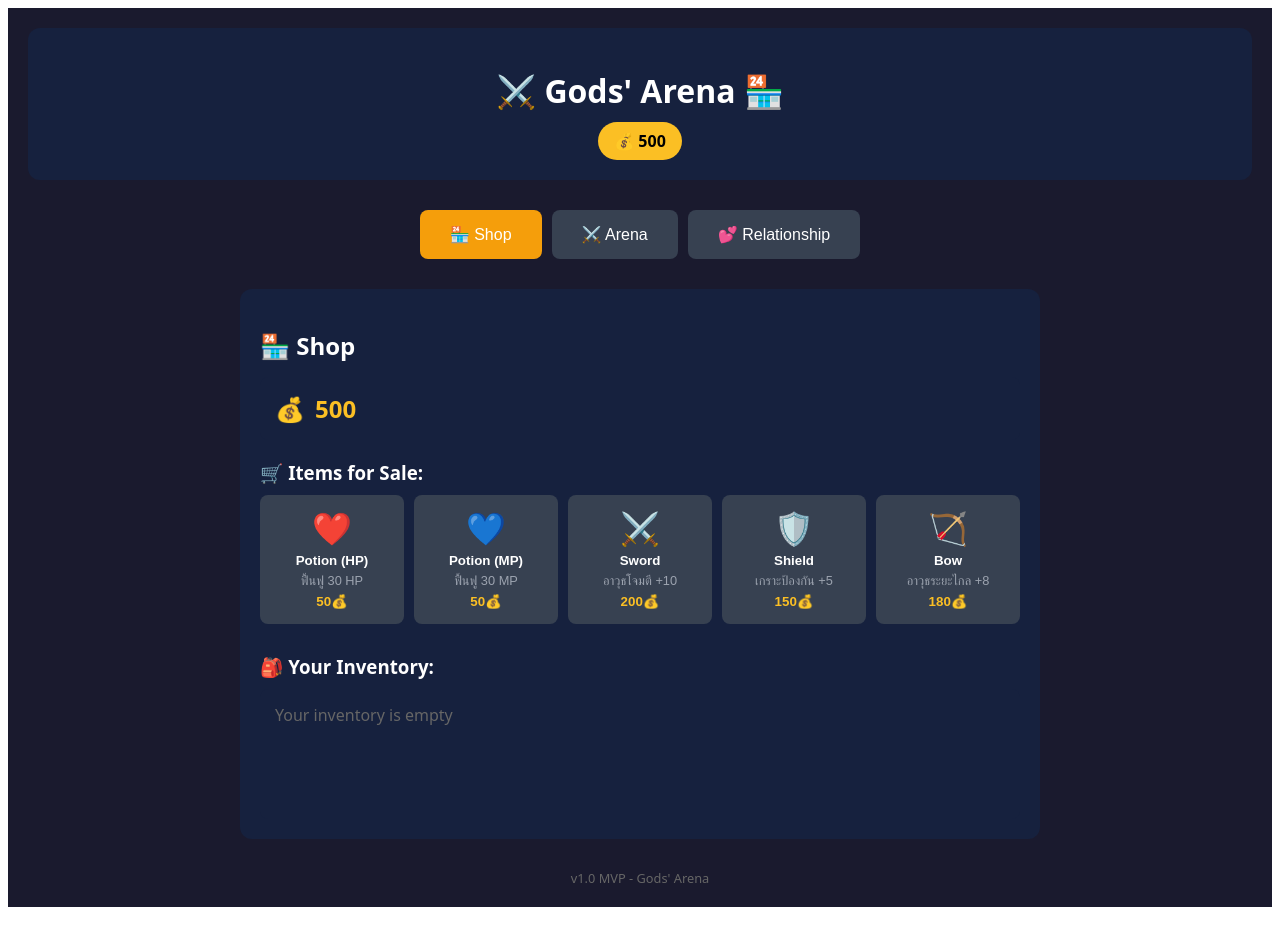
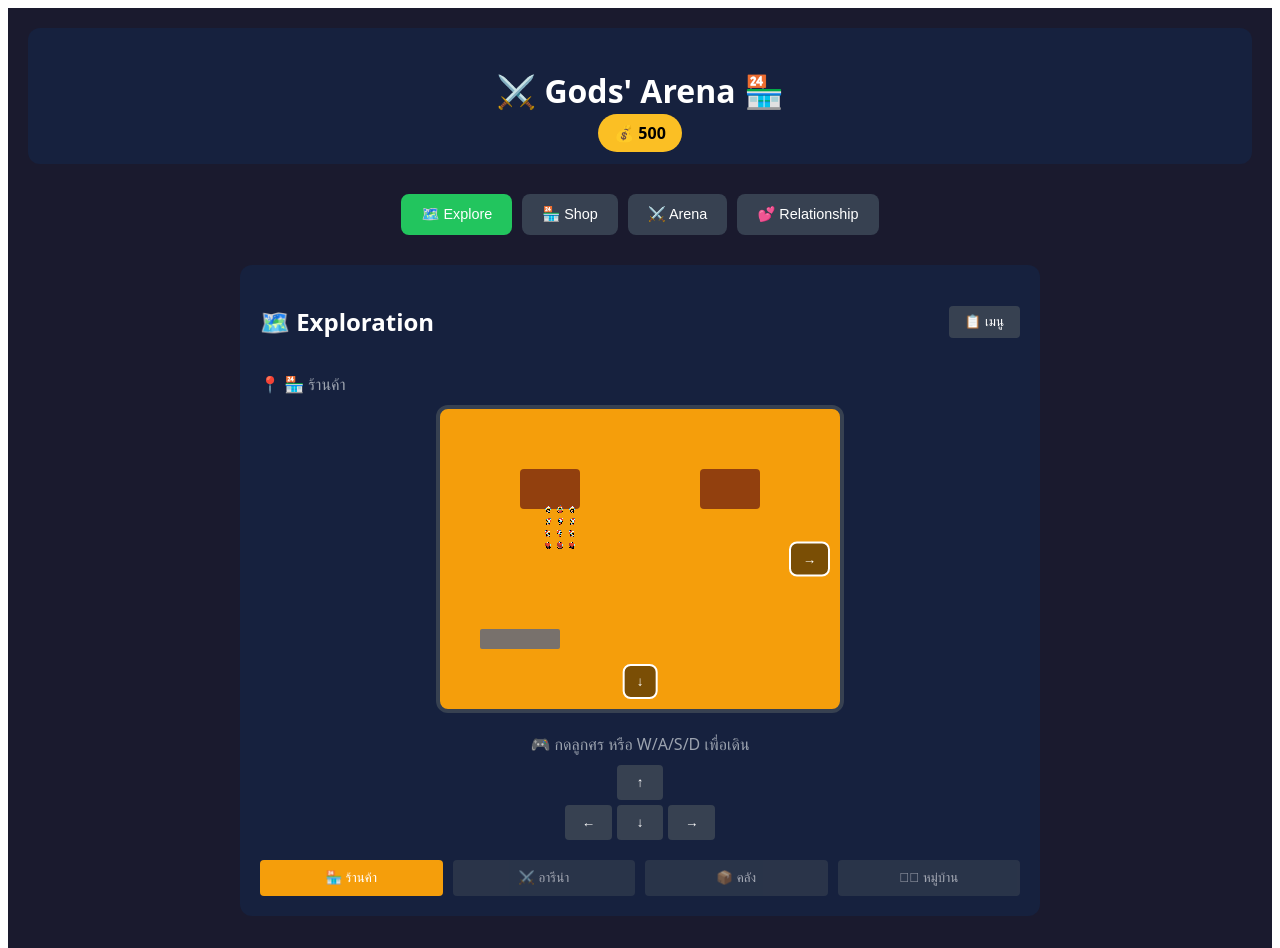
Before and after one commit to MikHaiLz404/ai-rpg-game, a Next.js app: page / in a window 1280 px wide. Shown: the top 948 px of the page. Before the commit the page ends 915 px from the top, so only its background shows below. Built offline with nearby package versions, Linux system fonts and the light colour scheme.

Commit message:
Add Exploration phase with rooms and player movement

```diff
--- a/src/app/page.tsx
+++ b/src/app/page.tsx
@@ -1,80 +1,44 @@
 'use client';
 
 import { useState } from 'react';
-import { useGameStore } from '@/store/gameStore';
 import Shop from '@/components/Shop';
 import Arena from '@/components/Arena';
 import Relationship from '@/components/Relationship';
+import Exploration from '@/components/Exploration';
 
 export default function Home() {
-  const { phase, setPhase, gold } = useGameStore();
+  const [phase, setPhase] = useState('exploration');
 
   const phases = [
+    { id: 'exploration', emoji: '🗺️', label: 'Explore', color: '#22c55e' },
     { id: 'shop', emoji: '🏪', label: 'Shop', color: '#f59e0b' },
     { id: 'arena', emoji: '⚔️', label: 'Arena', color: '#ef4444' },
     { id: 'relationship', emoji: '💕', label: 'Relationship', color: '#ec4899' },
   ] as const;
 
   return (
-    <div style={{
-      minHeight: '100vh',
-      background: '#1a1a2e',
-      color: '#fff',
-      padding: '20px',
-      fontFamily: 'system-ui, sans-serif'
-    }}>
-      {/* Header */}
-      <header style={{
-        textAlign: 'center',
-        marginBottom: '30px',
-        padding: '20px',
-        background: '#16213e',
-        borderRadius: '12px'
-      }}>
-        <h1 style={{ fontSize: '2rem', marginBottom: '10px' }}>
-          ⚔️ Gods' Arena 🏪
-        </h1>
-        <div style={{
-          display: 'flex',
-          justifyContent: 'center',
-          gap: '20px',
-          alignItems: 'center'
-        }}>
-          <span style={{
-            background: '#fbbf24',
-            color: '#000',
-            padding: '8px 16px',
-            borderRadius: '20px',
-            fontWeight: 'bold'
-          }}>
-            💰 {gold}
-          </span>
-        </div>
+    <div style={{ minHeight: '100vh', background: '#1a1a2e', color: '#fff', padding: '20px', fontFamily: 'system-ui, sans-serif' }}>
+      <header style={{ textAlign: 'center', marginBottom: '30px', padding: '20px', background: '#16213e', borderRadius: '12px' }}>
+        <h1 style={{ fontSize: '2rem', marginBottom: '10px' }}>⚔️ Gods' Arena 🏪</h1>
+        <span style={{ background: '#fbbf24', color: '#000', padding: '8px 16px', borderRadius: '20px', fontWeight: 'bold' }}>💰 500</span>
       </header>
 
-      {/* Navigation */}
-      <nav style={{
-        display: 'flex',
-        justifyContent: 'center',
-        gap: '10px',
-        marginBottom: '30px'
-      }}>
+      <nav style={{ display: 'flex', justifyContent: 'center', gap: '10px', marginBottom: '30px', flexWrap: 'wrap' }}>
         {phases.map((p) => (
           <button
             key={p.id}
             onClick={() => setPhase(p.id)}
             style={{
-              padding: '15px 30px',
+              padding: '12px 20px',
               background: phase === p.id ? p.color : '#374151',
               border: 'none',
               borderRadius: '8px',
               color: '#fff',
               cursor: 'pointer',
-              fontSize: '1rem',
+              fontSize: '0.9rem',
               display: 'flex',
               alignItems: 'center',
-              gap: '8px',
-              transition: 'all 0.2s'
+              gap: '6px'
             }}
           >
             {p.emoji} {p.label}
@@ -82,26 +46,14 @@ export default function Home() {
         ))}
       </nav>
 
-      {/* Main Content */}
-      <main style={{
-        maxWidth: '800px',
-        margin: '0 auto',
-        background: '#16213e',
-        borderRadius: '12px',
-        minHeight: '400px'
-      }}>
+      <main style={{ maxWidth: '800px', margin: '0 auto', background: '#16213e', borderRadius: '12px', minHeight: '500px' }}>
+        {phase === 'exploration' && <Exploration />}
         {phase === 'shop' && <Shop />}
         {phase === 'arena' && <Arena />}
         {phase === 'relationship' && <Relationship />}
       </main>
 
-      {/* Footer */}
-      <footer style={{
-        textAlign: 'center',
-        marginTop: '30px',
-        color: '#666',
-        fontSize: '0.8rem'
-      }}>
+      <footer style={{ textAlign: 'center', marginTop: '30px', color: '#666', fontSize: '0.8rem' }}>
         v1.0 MVP - Gods' Arena
       </footer>
     </div>
--- /dev/null
+++ b/src/components/Exploration.tsx
@@ -0,0 +1,190 @@
+'use client';
+import { useState, useEffect } from 'react';
+
+const TILE_SIZE = 48;
+
+// Game map - rooms and connections
+const MAP = {
+  shop: { name: '🏪 ร้านค้า', x: 2, y: 2, color: '#f59e0b', exits: { right: 'arena', down: 'storage' } },
+  arena: { name: '⚔️ อารีน่า', x: 4, y: 2, color: '#ef4444', exits: { left: 'shop' } },
+  storage: { name: '📦 คลัง', x: 2, y: 4, color: '#8b5cf6', exits: { up: 'shop' } },
+  village: { name: '🏘่ หมู่บ้าน', x: 0, y: 2, color: '#22c55e', exits: { right: 'shop' } },
+};
+
+const PLAYER_SPRITE = '/images/characters/player/minju/character_26/character_26_frame32x32.png';
+
+export default function Exploration() {
+  const [room, setRoom] = useState('shop');
+  const [playerX, setPlayerX] = useState(2);
+  const [playerY, setPlayerY] = useState(2);
+  const [frameIndex, setFrameIndex] = useState(0);
+  const [showMenu, setShowMenu] = useState(false);
+
+  // Animation
+  useEffect(() => {
+    const interval = setInterval(() => setFrameIndex(f => (f + 1) % 4), 150);
+    return () => clearInterval(interval);
+  }, []);
+
+  const handleMove = (dx: number, dy: number) => {
+    const newX = playerX + dx;
+    const newY = playerY + dy;
+
+    // Boundary check
+    if (newX < 0 || newX > 5 || newY < 0 || newY > 5) return;
+
+    // Wall check (simple: avoid corners)
+    if (room === 'shop' && newX === 5 && newY === 2) return;
+
+    setPlayerX(newX);
+    setPlayerY(newY);
+  };
+
+  const handleKeyDown = (e: KeyboardEvent) => {
+    switch(e.key) {
+      case 'ArrowUp': case 'w': handleMove(0, -1); break;
+      case 'ArrowDown': case 's': handleMove(0, 1); break;
+      case 'ArrowLeft': case 'a': handleMove(-1, 0); break;
+      case 'ArrowRight': case 'd': handleMove(1, 0); break;
+    }
+  };
+
+  useEffect(() => {
+    window.addEventListener('keydown', handleKeyDown);
+    return () => window.removeEventListener('keydown', handleKeyDown);
+  }, [playerX, playerY, room]);
+
+  const currentRoom = MAP[room as keyof typeof MAP];
+
+  return (
+    <div style={{ padding: '20px' }}>
+      <div style={{ display: 'flex', justifyContent: 'space-between', alignItems: 'center', marginBottom: '15px' }}>
+        <h2 style={{ fontSize: '1.5rem' }}>🗺️ Exploration</h2>
+        <button onClick={() => setShowMenu(!showMenu)} style={{ padding: '8px 16px', background: '#374151', border: 'none', borderRadius: '4px', color: '#fff', cursor: 'pointer' }}>
+          {showMenu ? '🎮 เล่นต่อ' : '📋 เมนู'}
+        </button>
+      </div>
+
+      {showMenu ? (
+        <div style={{ background: '#16213e', padding: '20px', borderRadius: '8px' }}>
+          <h3 style={{ marginBottom: '15px' }}>📋 เมนู</h3>
+          <p style={{ color: '#9ca3af', marginBottom: '20px' }}>กด ESC เพื่อกลับไปเล่น</p>
+          <div style={{ display: 'grid', gap: '10px' }}>
+            <button style={{ padding: '15px', background: '#f59e0b', border: 'none', borderRadius: '8px', color: '#fff', cursor: 'pointer' }}>🏪 กลับร้าน</button>
+            <button style={{ padding: '15px', background: '#ef4444', border: 'none', borderRadius: '8px', color: '#fff', cursor: 'pointer' }}>⚔️ ไป Arena</button>
+            <button style={{ padding: '15px', background: '#ec4899', border: 'none', borderRadius: '8px', color: '#fff', cursor: 'pointer' }}>💕 ความสัมพันธ์</button>
+          </div>
+        </div>
+      ) : (
+        <>
+          <div style={{ marginBottom: '10px', color: '#9ca3af' }}>📍 {currentRoom?.name || 'Unknown'}</div>
+
+          {/* Game Area */}
+          <div style={{
+            position: 'relative',
+            width: '100%',
+            maxWidth: '400px',
+            height: '300px',
+            background: currentRoom?.color || '#1e293b',
+            borderRadius: '12px',
+            margin: '0 auto',
+            overflow: 'hidden',
+            border: '4px solid #374151'
+          }}>
+            {/* Room decorations based on current room */}
+            {room === 'shop' && (
+              <>
+                <div style={{ position: 'absolute', top: '20%', left: '20%', width: '60px', height: '40px', background: '#92400e', borderRadius: '4px' }} />
+                <div style={{ position: 'absolute', top: '20%', right: '20%', width: '60px', height: '40px', background: '#92400e', borderRadius: '4px' }} />
+                <div style={{ position: 'absolute', bottom: '20%', left: '10%', width: '80px', height: '20px', background: '#78716c', borderRadius: '2px' }} />
+              </>
+            )}
+
+            {room === 'arena' && (
+              <>
+                <div style={{ position: 'absolute', top: '10%', left: '30%', width: '40%', height: '10px', background: '#ef4444', borderRadius: '4px' }} />
+                <div style={{ position: 'absolute', bottom: '20%', left: '10%', width: '80%', height: '40px', background: '#7f1d1d', borderRadius: '4px' }} />
+              </>
+            )}
+
+            {/* Exit indicators */}
+            {currentRoom?.exits && Object.entries(currentRoom.exits).map(([dir, target]) => (
+              <button
+                key={dir}
+                onClick={() => { setRoom(target); setPlayerX(2); setPlayerY(2); }}
+                style={{
+                  position: 'absolute',
+                  padding: '8px 12px',
+                  background: '#00000080',
+                  border: '2px solid #fff',
+                  borderRadius: '8px',
+                  color: '#fff',
+                  cursor: 'pointer',
+                  ...(dir === 'right' && { right: '10px', top: '50%', transform: 'translateY(-50%)' }),
+                  ...(dir === 'left' && { left: '10px', top: '50%', transform: 'translateY(-50%)' }),
+                  ...(dir === 'up' && { top: '10px', left: '50%', transform: 'translateX(-50%)' }),
+                  ...(dir === 'down' && { bottom: '10px', left: '50%', transform: 'translateX(-50%)' }),
+                }}
+              >
+                {dir === 'right' ? '→' : dir === 'left' ? '←' : dir === 'up' ? '↑' : '↓'}
+              </button>
+            ))}
+
+            {/* Player */}
+            <div style={{
+              position: 'absolute',
+              left: playerX * TILE_SIZE,
+              top: playerY * TILE_SIZE,
+              width: TILE_SIZE,
+              height: TILE_SIZE,
+              transition: 'left 0.1s, top 0.1s',
+              display: 'flex',
+              alignItems: 'center',
+              justifyContent: 'center'
+            }}>
+              <img
+                src={PLAYER_SPRITE}
+                alt="Player"
+                style={{ width: '100%', height: '100%', objectFit: 'contain', imageRendering: 'pixelated' }}
+              />
+            </div>
+          </div>
+
+          {/* Controls */}
+          <div style={{ marginTop: '20px', textAlign: 'center' }}>
+            <p style={{ color: '#9ca3af', marginBottom: '10px' }}>🎮 กดลูกศร หรือ W/A/S/D เพื่อเดิน</p>
+            <div style={{ display: 'grid', gridTemplateColumns: 'repeat(3, 1fr)', gap: '5px', maxWidth: '150px', margin: '0 auto' }}>
+              <div />
+              <button onClick={() => handleMove(0, -1)} style={{ padding: '10px', background: '#374151', border: 'none', borderRadius: '4px', color: '#fff', cursor: 'pointer' }}>↑</button>
+              <div />
+              <button onClick={() => handleMove(-1, 0)} style={{ padding: '10px', background: '#374151', border: 'none', borderRadius: '4px', color: '#fff', cursor: 'pointer' }}>←</button>
+              <button onClick={() => handleMove(0, 1)} style={{ padding: '10px', background: '#374151', border: 'none', borderRadius: '4px', color: '#fff', cursor: 'pointer' }}>↓</button>
+              <button onClick={() => handleMove(1, 0)} style={{ padding: '10px', background: '#374151', border: 'none', borderRadius: '4px', color: '#fff', cursor: 'pointer' }}>→</button>
+            </div>
+          </div>
+
+          {/* Room info */}
+          <div style={{ marginTop: '20px', display: 'grid', gridTemplateColumns: 'repeat(4, 1fr)', gap: '10px' }}>
+            {Object.entries(MAP).map(([id, r]) => (
+              <button
+                key={id}
+                onClick={() => setRoom(id)}
+                style={{
+                  padding: '10px',
+                  background: room === id ? r.color : '#374151',
+                  border: 'none',
+                  borderRadius: '4px',
+                  color: '#fff',
+                  cursor: 'pointer',
+                  opacity: room === id ? 1 : 0.6
+                }}
+              >
+                {r.name}
+              </button>
+            ))}
+          </div>
+        </>
+      )}
+    </div>
+  );
+}
```
